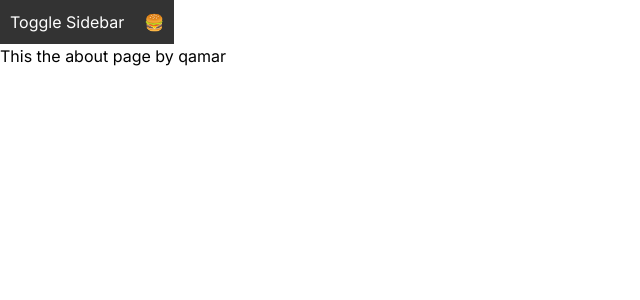
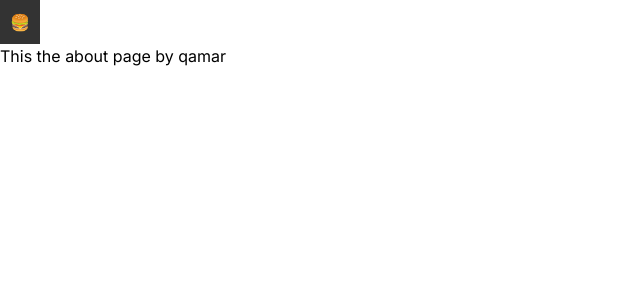
Before and after one commit to mqamar19/qamar, a Next.js app: page /about in a window 1280 px wide. Shown: the top 300 px of the page, without its empty margins (0-640 px from the left). Built offline with nearby package versions, Linux system fonts and the light colour scheme.

Commit message:
check merge

```diff
--- a/src/Componants/sidebarbutton.tsx
+++ /dev/null
@@ -1,33 +0,0 @@
-'use client'
-// ./src/Componants/sidebar.tsx
-import { useState } from 'react';
-import Sidebar from '@/Componants/sidebar';
-interface SidebarProps {
-  isOpen: boolean;
-  toggleSidebar: () => void;
-}
-
-
-function Button() {
-  const [isSidebarOpen, setIsSidebarOpen] = useState(false);
-  const toggleSidebar = () => {
-    setIsSidebarOpen(!isSidebarOpen);
-  };
-
-
-
-
-  return (
-    <>
-   <div>
-      <button className="toggle-button" onClick={toggleSidebar}>
-        Toggle Sidebar
-      </button>
-      <Sidebar isOpen={isSidebarOpen} toggleSidebar={toggleSidebar} />
-    </div>
-
-    </>
-  );
-}
-
-export default Button;
--- a/src/app/about/page.tsx
+++ b/src/app/about/page.tsx
@@ -1,12 +1,11 @@
 'use client'
 import { useState } from 'react'
-import Button from '@/Componants/sidebarbutton'
 import Sidebar from '@/Componants/sidebar'
 export default function About() {
   return (
   <>
 
-      <Button/>
+      <Sidebar/>
   <div>
     <p>This the about page by qamar</p>
   </div>
```
